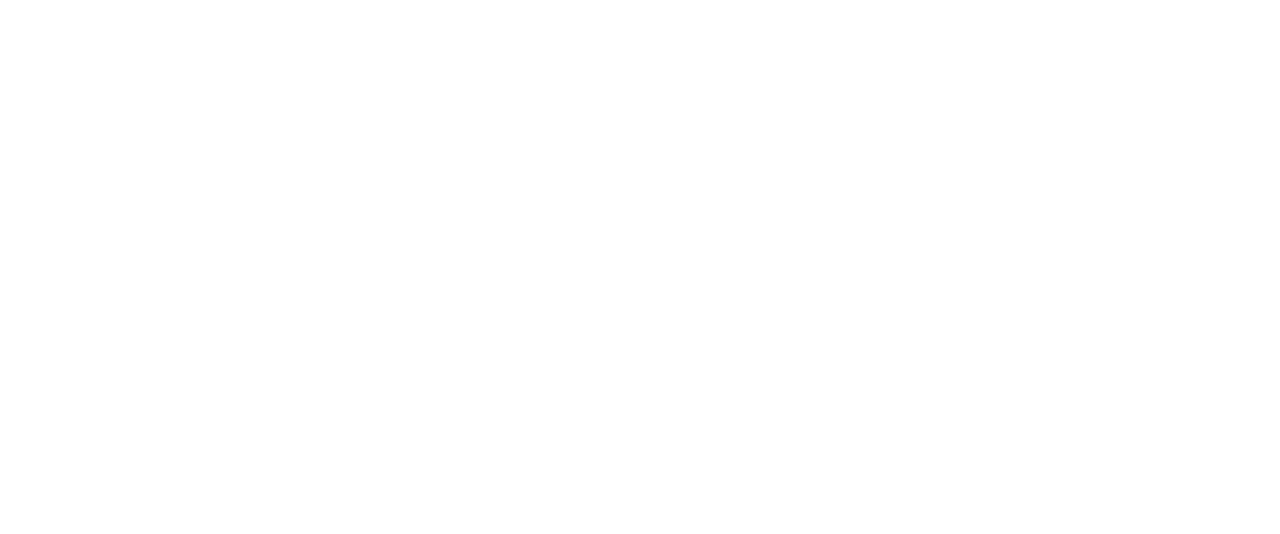
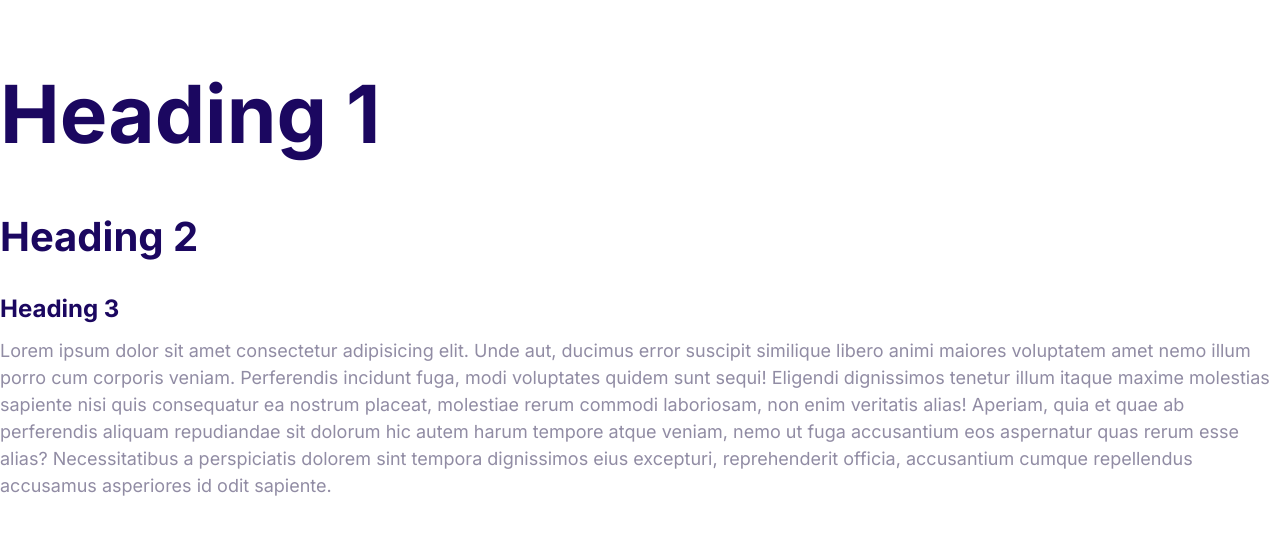
Before and after one commit to mariashahid/Moshify, a plain HTML site: page index.html in a window 1280 px wide. Drawn offline with Linux system fonts and the light colour scheme.

Commit message:
Defined typography.

```diff
--- a/css/styles.css
+++ b/css/styles.css
@@ -5,3 +5,57 @@
   --color-headings: #1b0760;
   --color-body: #918ca4;
 }
+
+html {
+  font-size: 62.5%;
+}
+
+/* Typography */
+
+body {
+  font-family: Inter, Arial, Helvetica, sans-serif;
+  color: var(--color-body);
+  font-size: 2.4rem;
+  line-height: 1.5;
+}
+
+h1,
+h2,
+h3 {
+  color: var(--color-headings);
+  margin-bottom: 1rem;
+}
+
+h1 {
+  font-size: 7rem;
+}
+
+h2 {
+  font-size: 4rem;
+}
+
+h3 {
+  font-size: 3rem;
+}
+
+p {
+  margin-top: 0;
+}
+
+@media screen and (min-width: 1024px) {
+  body {
+    font-size: 1.8rem;
+  }
+
+  h1 {
+    font-size: 8rem;
+  }
+
+  h2 {
+    font-size: 4rem;
+  }
+
+  h3 {
+    font-size: 2.4rem;
+  }
+}
--- a/index.html
+++ b/index.html
@@ -14,5 +14,22 @@
       rel="stylesheet"
     />
   </head>
-  <body></body>
+  <body>
+    <h1>Heading 1</h1>
+    <h2>Heading 2</h2>
+    <h3>Heading 3</h3>
+    <p>
+      Lorem ipsum dolor sit amet consectetur adipisicing elit. Unde aut, ducimus
+      error suscipit similique libero animi maiores voluptatem amet nemo illum
+      porro cum corporis veniam. Perferendis incidunt fuga, modi voluptates
+      quidem sunt sequi! Eligendi dignissimos tenetur illum itaque maxime
+      molestias sapiente nisi quis consequatur ea nostrum placeat, molestiae
+      rerum commodi laboriosam, non enim veritatis alias! Aperiam, quia et quae
+      ab perferendis aliquam repudiandae sit dolorum hic autem harum tempore
+      atque veniam, nemo ut fuga accusantium eos aspernatur quas rerum esse
+      alias? Necessitatibus a perspiciatis dolorem sint tempora dignissimos eius
+      excepturi, reprehenderit officia, accusantium cumque repellendus accusamus
+      asperiores id odit sapiente.
+    </p>
+  </body>
 </html>
```
